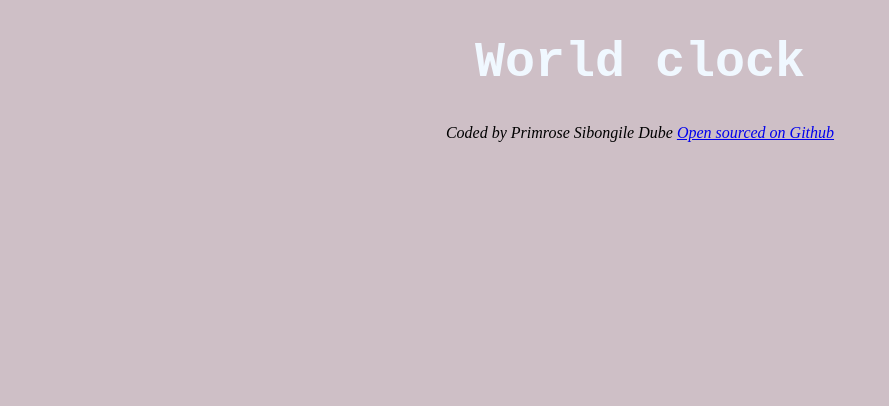
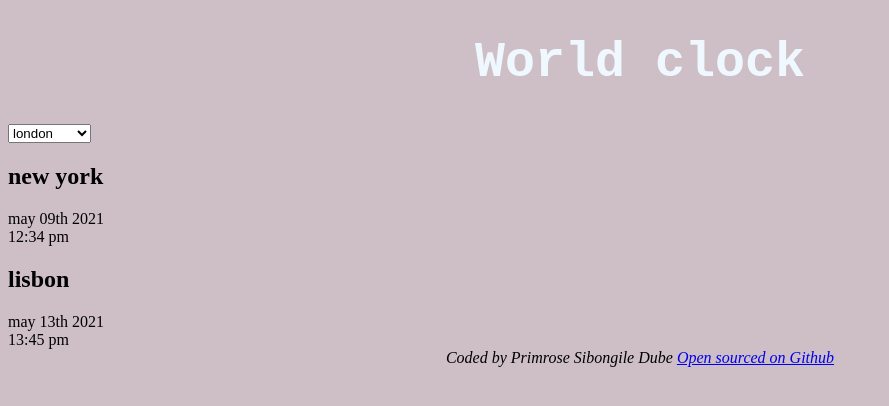
Before and after one commit to Primrose-S/adds-on-plus-w2, a plain HTML site: page index.html in a window 1280 px wide. Shown: the whole page, without its empty margins (0-889 px from the left). Drawn offline with Linux system fonts and the light colour scheme.

Commit message:
added the basic html

```diff
--- a/index.html
+++ b/index.html
@@ -7,10 +7,30 @@
     <link rel="stylesheet" href="css/styles.css">
 </head>
 <body>
-    <h1>World clock</h1>
+    <div class="body">
+        <div class="container">
+            <h1>World clock</h1>
+<select name="" id="">
+    <option value="">london</option>
+    <option value="">cape town</option>
+    <option value=""> lagos</option>
+    <option value="moscow"></option>
+</select>
+<div class="cities">
+    <h2>new york</h2>
+    <div class="date">may 09th 2021</div>
+    <div class="time"> 12:34 pm</div>
+</div>
+<div class="cities">
+    <h2>lisbon</h2>
+    <div class="date">may 13th 2021</div>
+    <div class="time">13:45 pm</div>
+</div>
+        </div>
     <footer>Coded by Primrose Sibongile Dube
         <a href="https://github.com/Primrose-S/adds-on-plus-w2" target="_blank">Open sourced  on Github</a>
     </footer>
     <script src="javascript/index.js"></script>
+</div>
 </body>
 </html>
```
